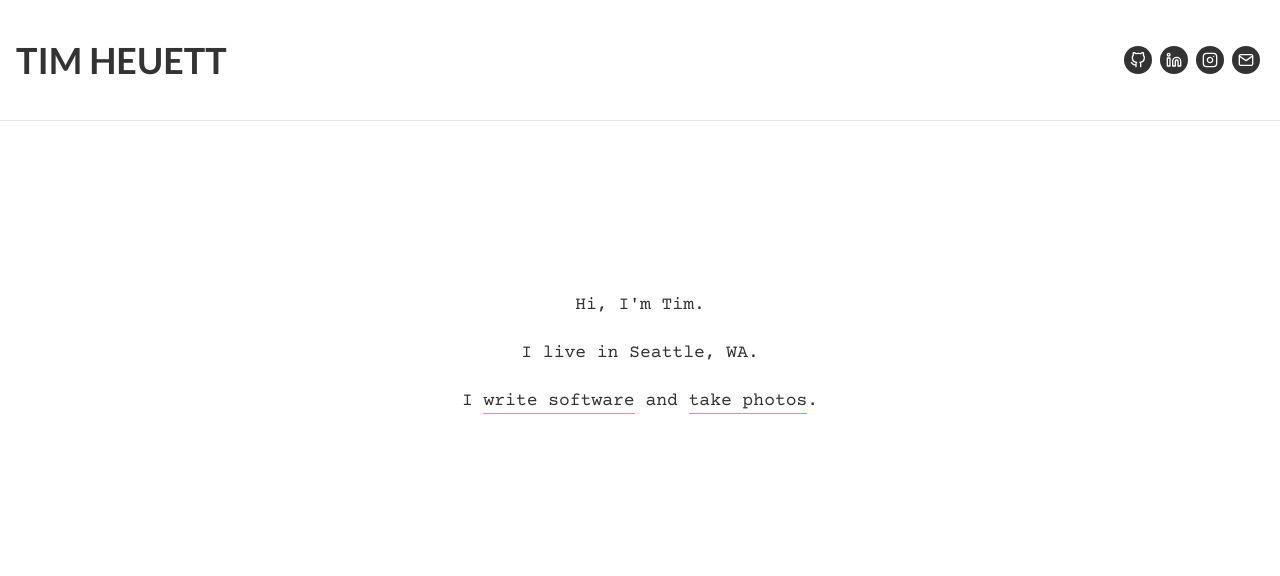
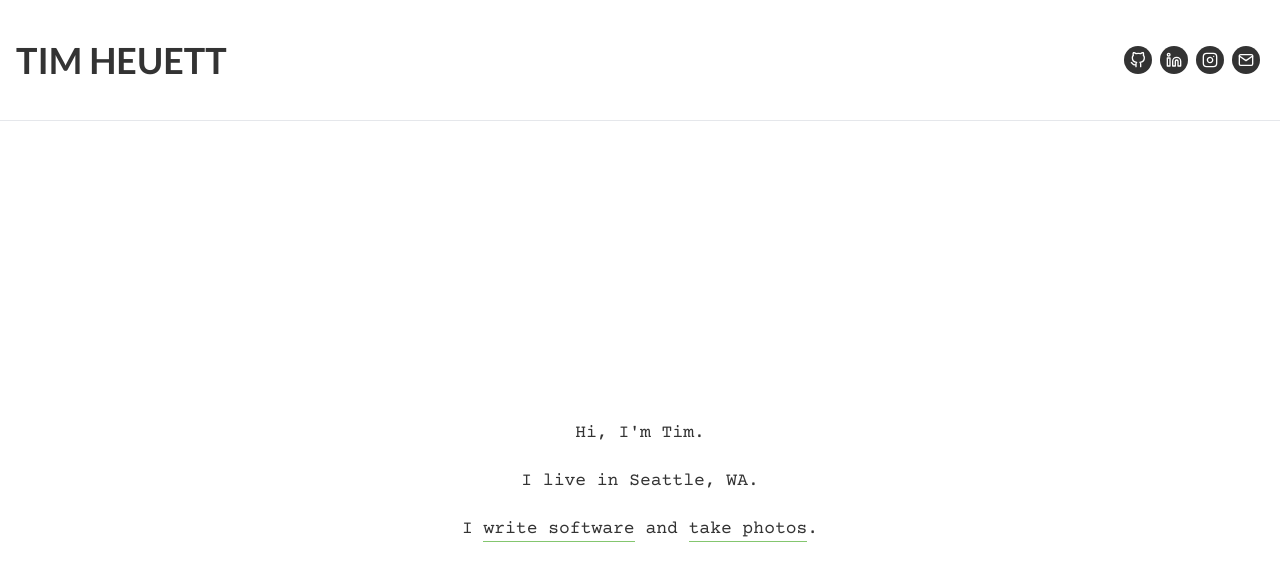
Before and after one commit to timhugh/timhugh.github.io, a Next.js app: page / in a window 1280 px wide. Shown: the top 576 px of the page. Built offline with nearby package versions, Linux system fonts and the light colour scheme.

Commit message:
fix main content centering

```diff
--- a/src/app/global.css
+++ b/src/app/global.css
@@ -27,10 +27,10 @@
 	}
 
 	body {
-		@apply h-screen;
+		@apply flex flex-col h-dvh;
 	}
 
 	main {
-		@apply container mx-auto min-h-96 mt-10 flex flex-col justify-center items-center;
+		@apply container mx-auto flex-1 mt-10 flex flex-col justify-center items-center;
 	}
 }
```
